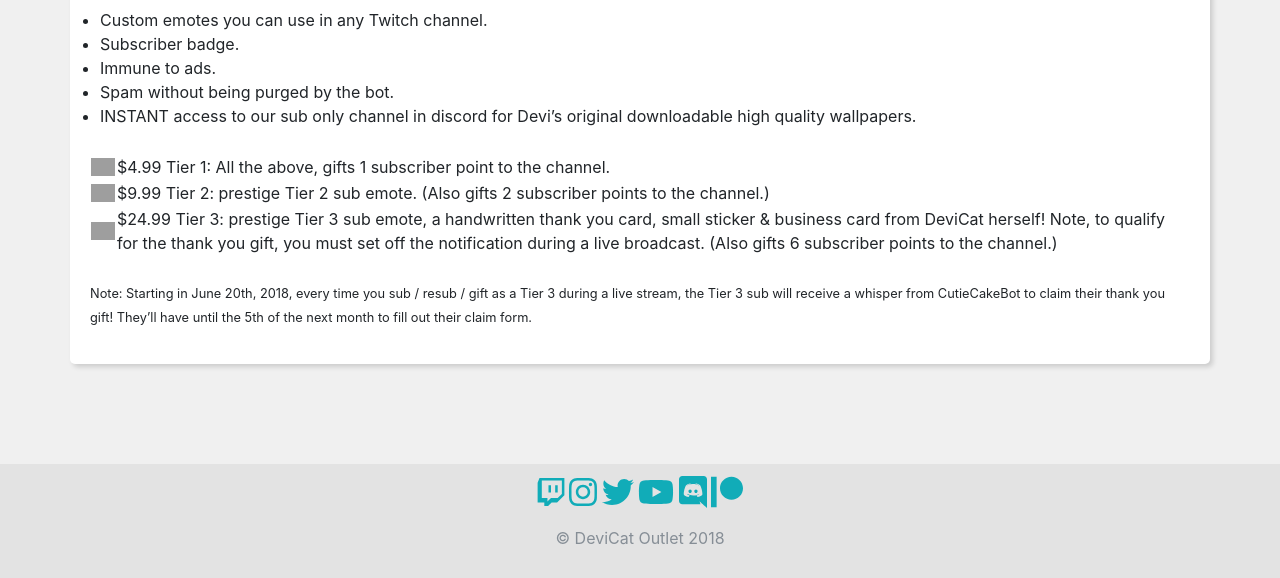
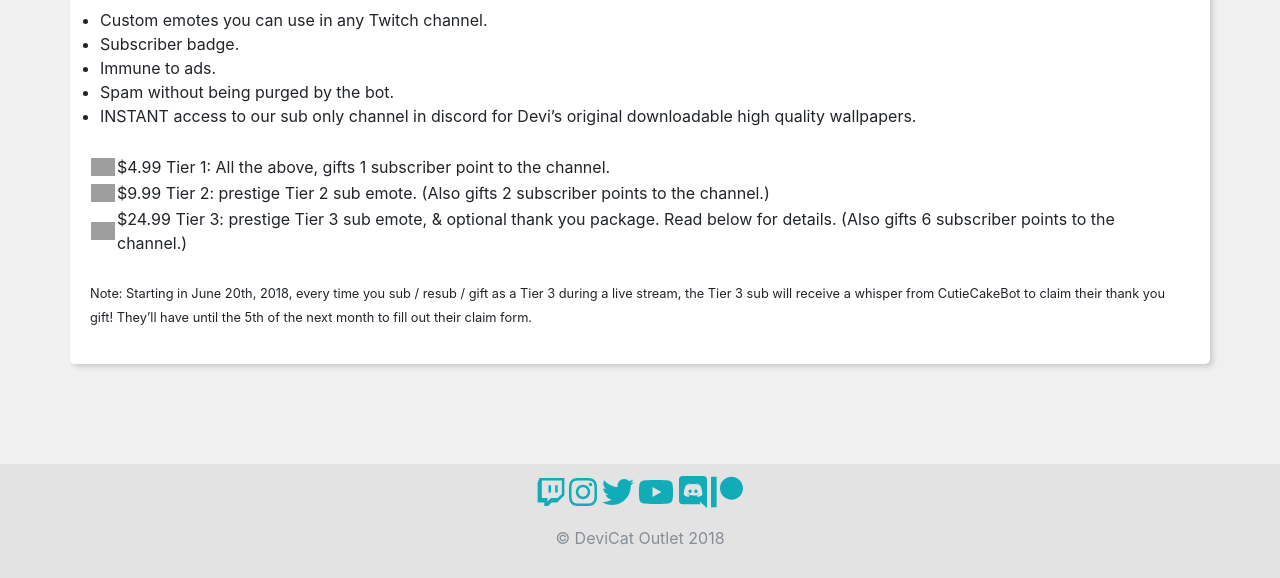
Before and after one commit to DeviCatOutlet/devicatoutlet.github.io, a Jekyll site: the page built from subbenefits.md, in a window 1280 px wide and 1064 px high. Shown: the part 486-1064 px from the top of the window. Built offline with Jekyll 4.4.1, drawn with Linux system fonts in a browser that asks for light colours; nearby versions of some CDN libraries; our own code applies the rules of GitHub Pages for plain Markdown files; grey boxes are pictures that could not be loaded.

Commit message:
Sub Benefits
Edit wording for tier 3.

```diff
--- a/subbenefits.md
+++ b/subbenefits.md
@@ -10,7 +10,7 @@
 
 | *![💕](https://s.w.org/images/core/emoji/2.2.1/svg/1f495.svg)* | $4.99 Tier 1: All the above, gifts 1 subscriber point to the channel.
 | *![🍰](https://s.w.org/images/core/emoji/2.2.1/svg/1f370.svg)* | $9.99 Tier 2: prestige Tier 2 sub emote. (Also gifts 2 subscriber points to the channel.)
-| *![💌](https://s.w.org/images/core/emoji/2.2.1/svg/1f48c.svg)* | $24.99 Tier 3: prestige Tier 3 sub emote, a handwritten thank you card, small sticker & business card from DeviCat herself! Note, to qualify for the thank you gift, you must set off the notification during a live broadcast. (Also gifts 6 subscriber points to the channel.)
+| *![💌](https://s.w.org/images/core/emoji/2.2.1/svg/1f48c.svg)* | $24.99 Tier 3: prestige Tier 3 sub emote, & optional thank you package. Read below for details. (Also gifts 6 subscriber points to the channel.)
 
 <br>
 <small>Note: Starting in June 20th, 2018, every time you sub / resub / gift as a Tier 3 during a live stream, the Tier 3 sub will receive a whisper from CutieCakeBot to claim their thank you gift! They'll have until the 5th of the next month to fill out their claim form. </small>
```
